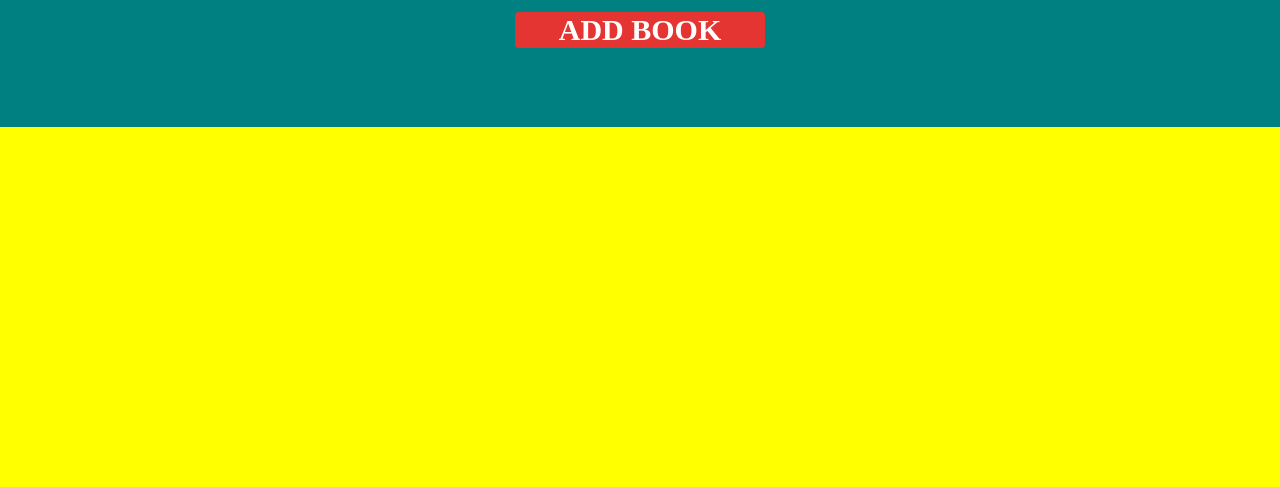
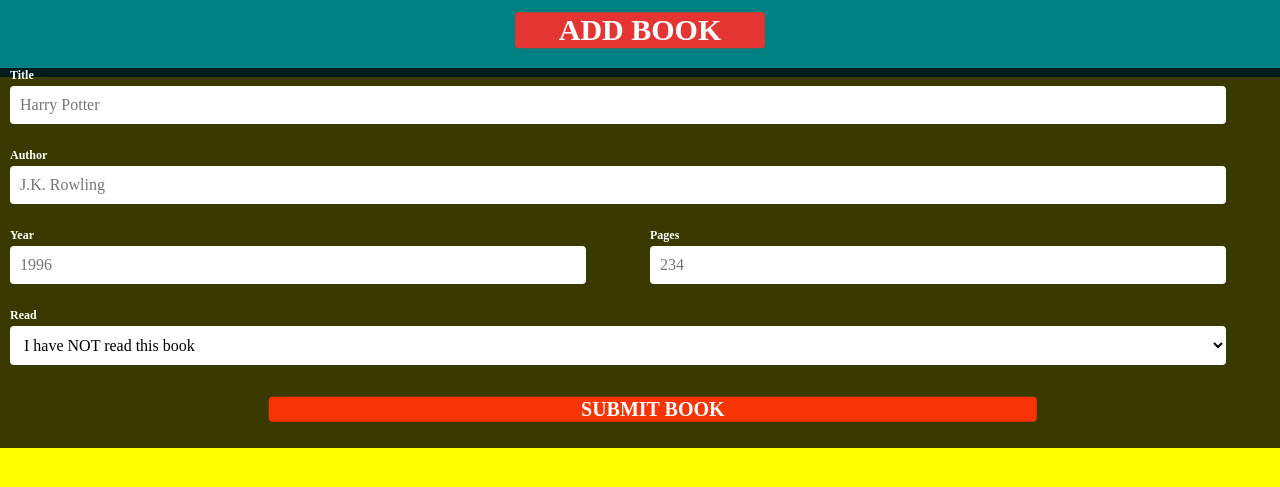
Before and after one commit to LeoGourrier/Library, a plain HTML site: page index.html in a window 1280 px wide. Shown: the part 43-530 px from the top of the page. Drawn offline with Linux system fonts and the light colour scheme; a web font is replaced by a local one.

Commit message:
addBook updates

```diff
--- a/css/main.css
+++ b/css/main.css
@@ -4,14 +4,89 @@
 }
 @media only screen and (max-width: 680px) {
 	/*PHONES*/
+	#theHeader h1 {
+		font-weight: bold;
+		font-size: 35px;
+		text-align: center;
+	}
+	#addBtn {
+		background-color: #e24c4a;
+		border: none;
+		border-radius: 4px;
+		width: 270px;
+		color: white;
+		font-weight: bold;
+		font-size: 30px;
+		text-transform: uppercase;
+		animation-name: addButton;
+		animation-duration: 5s;
+		animation-iteration-count: infinite;
+
+		/*controls button positioning*/
+		transform: translate(-50%, -30%);
+		top: 55%;
+		left: 50%;
+		position: absolute;
+		/*end of button positioning*/
+	}
 }
 
-@media only screen and (min-width: 768px) {
+@media only screen and (min-width: 681px) {
 	/*TABLETS*/
+	#theHeader h1 {
+		font-weight: bold;
+		font-size: 35px;
+		text-align: center;
+	}
+	#addBtn {
+		background-color: #e24c4a;
+		border: none;
+		border-radius: 4px;
+		width: 250px;
+		color: white;
+		font-weight: bold;
+		font-size: 30px;
+		text-transform: uppercase;
+		animation-name: addButton;
+		animation-duration: 5s;
+		animation-iteration-count: infinite;
+
+		/*controls button positioning*/
+		transform: translate(-50%, -30%);
+		top: 55%;
+		left: 50%;
+		position: absolute;
+		/*end of button positioning*/
+	}
 }
 
 @media only screen and (min-width: 1100px) {
 	/*LAPTOPS*/
+	#theHeader h1 {
+		font-weight: bold;
+		font-size: 35px;
+		text-align: center;
+	}
+	#addBtn {
+		background-color: #e24c4a;
+		border: none;
+		border-radius: 4px;
+		width: 250px;
+		color: white;
+		font-weight: bold;
+		font-size: 30px;
+		text-transform: uppercase;
+		animation-name: addButton;
+		animation-duration: 5s;
+		animation-iteration-count: infinite;
+
+		/*controls button positioning*/
+		transform: translate(-50%, -30%);
+		top: 55%;
+		left: 50%;
+		position: absolute;
+		/*end of button positioning*/
+	}
 }
 #theGrid {
 	width: 100%;
@@ -20,7 +95,7 @@
 }
 #theHeader {
 	background-color: teal;
-	height: 170px;
+	height: 120px;
 	width: 100%;
 	position: sticky;
 }
@@ -29,31 +104,7 @@
 	top: 0;
 	width: 100%;
 }
-#theHeader h1 {
-	font-weight: bold;
-	font-size: 35px;
-	text-align: center;
-}
-#theHeader button {
-	background-color: #e24c4a;
-	border: none;
-	border-radius: 4px;
-	width: 250px;
-	color: white;
-	font-weight: bold;
-	font-size: 30px;
-	text-transform: uppercase;
-	animation-name: addButton;
-	animation-duration: 5s;
-	animation-iteration-count: infinite;
 
-	/*controls button positioning*/
-	transform: translate(-50%, -50%);
-	top: 43%;
-	left: 50%;
-	position: absolute;
-	/*end of button positioning*/
-}
 @keyframes addButton {
 	0% {
 	}
@@ -61,3 +112,82 @@
 		background-color: #e9100d;
 	}
 }
+/*FORM STYLING*/
+#theForm {
+	width: 100%;
+	margin-top: 71px;
+}
+.openedForm {
+	background-color: rgba(0, 0, 0, 0.774);
+	height: 380px; /*opened Form*/
+}
+.closedForm {
+	height: 5px;
+}
+form div {
+	height: 80px;
+	float: left;
+}
+#theAuthor {
+	/*TESTING COLORS WITH INPUTS*/
+	width: 100%;
+}
+#theTitle {
+	/*TESTING COLORS WITH INPUTS*/
+	width: 100%;
+}
+#theYear {
+	/*TESTING COLORS WITH INPUTS*/
+	width: 50%;
+}
+#thePages {
+	/*TESTING COLORS WITH INPUTS*/
+	width: 50%;
+}
+#theRead {
+	/*TESTING COLORS WITH INPUTS*/
+	float: left;
+	width: 100%;
+}
+#theForm label {
+	color: white;
+	width: 100%;
+	display: block;
+	font-size: 12px;
+	font-weight: bold;
+	margin-left: 10px;
+}
+#theAuthor input,
+#theTitle input,
+#theRead select {
+	width: 95% !important;
+	background-color: white;
+}
+#theForm input,
+#theRead select {
+	width: 90%;
+	margin-top: 3px;
+	padding: 10px;
+	border-radius: 4px;
+	border: none;
+	margin-left: 10px;
+}
+
+#submitDiv {
+	width: 100%;
+	height: 50px;
+}
+#submitBtn {
+	background-color: orangered;
+	color: white;
+	font-weight: bold;
+	border: none;
+	border-radius: 4px;
+	font-size: 20px;
+	width: 60%;
+	transform: translate(35%, 35%);
+	text-transform: uppercase;
+	animation-name: addButton;
+	animation-duration: 8s;
+	animation-iteration-count: infinite;
+}
--- a/index.html
+++ b/index.html
@@ -12,10 +12,40 @@
     <div id="theGrid">
         <div id="theHeader">
             <h1>Library</h1>
-            <button>Add Book</button>
+            <button id="addBtn">Add Book</button>
+            <div id="theForm" class="openedForm">
+                <form>
+                    <div id="theTitle">
+                        <label>Title</label>
+                        <input type="text" placeholder="Harry Potter">
+                    </div>
+                    <div id="theAuthor">
+                        <label>Author</label>
+                        <input type="text" placeholder="J.K. Rowling">
+                    </div>
+                    <div id="theYear">
+                        <label>Year</label>
+                        <input type="number" placeholder="1996">
+                    </div>
+                    <div id="thePages">
+                        <label>Pages</label>
+                        <input type="number" placeholder="234">
+                    </div>
+                    <div id="theRead">
+                        <label>Read</label>
+                        <select>
+                            <option>I have NOT read this book</option>
+                            <option>I have read this book</option>
+                        </select>
+                    </div>
+                    <div id="submitDiv">
+                        <button id="submitBtn">Submit Book</button>
+                    </div>
+                </form>
+            </div>
         </div>
         <div id="theCatalog"></div>
-    </div>
+    </>
 
     <script src="js/main.js">
 
```
